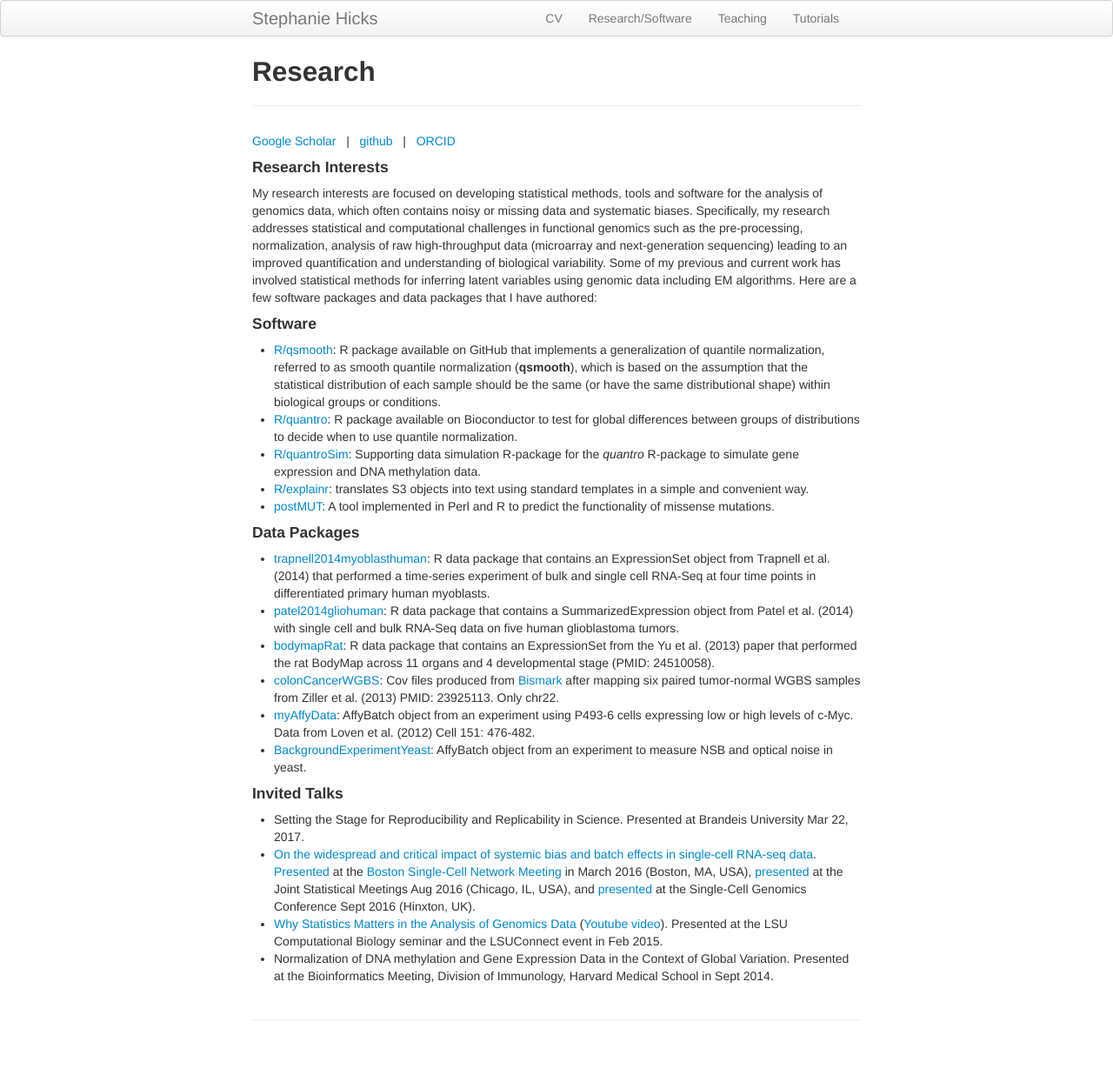
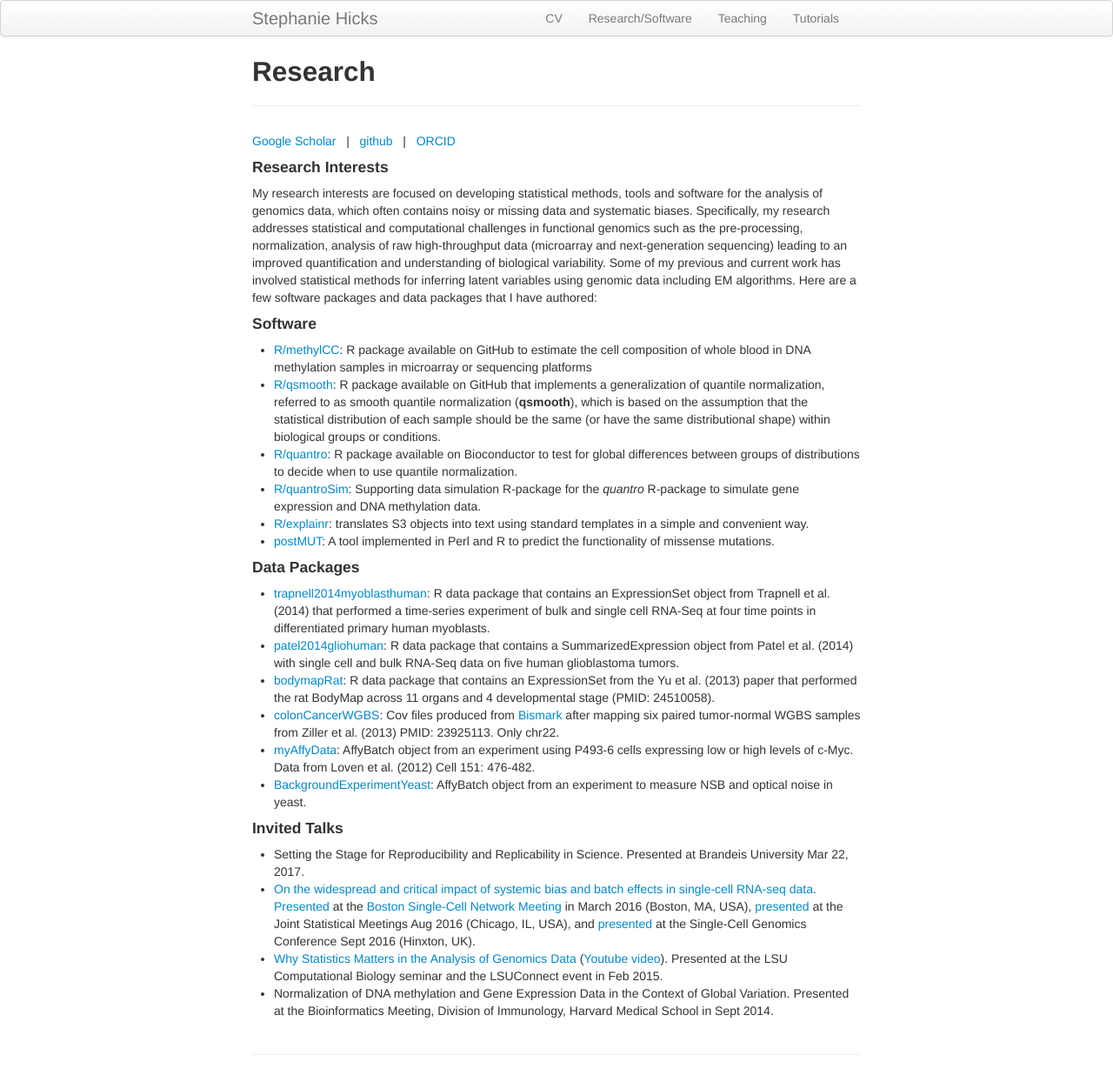
Before and after one commit to jmcgread/stephaniehicks.github.io, a Jekyll site: the page built from pages/research.md, in a window 1280 px wide. Shown: the whole page at 87% size. Built offline with Jekyll 4.4.1, drawn with Linux system fonts in a browser that asks for light colours; before the commit the page ends 1204 px from its top, so only the background shows below that.

Commit message:
added methylCC R package

```diff
--- a/pages/research.md
+++ b/pages/research.md
@@ -12,7 +12,7 @@ My research interests are focused on developing statistical methods, tools and s
 
 
 #### Software
-
+- [R/methylCC](https://github.com/stephaniehicks/methylCC): R package available on GitHub to estimate the cell composition of whole blood in DNA methylation samples in microarray or sequencing platforms
 - [R/qsmooth](https://github.com/stephaniehicks/qsmooth): R package available on GitHub that implements a generalization of quantile normalization, referred to as smooth quantile normalization (**qsmooth**), which is based on the assumption that the statistical distribution of each sample should be the same (or have the same distributional shape) within biological groups or conditions.
 - [R/quantro](http://www.bioconductor.org/packages/release/bioc/html/quantro.html): R package available on Bioconductor to test for global differences between groups of distributions to decide when to use quantile normalization.
 - [R/quantroSim](https://github.com/stephaniehicks/quantroSim): Supporting data simulation R-package for the *quantro* R-package
```
